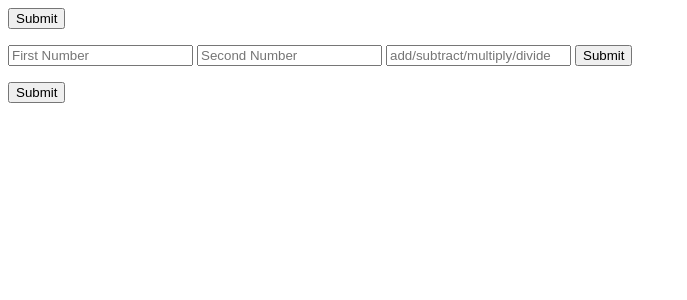
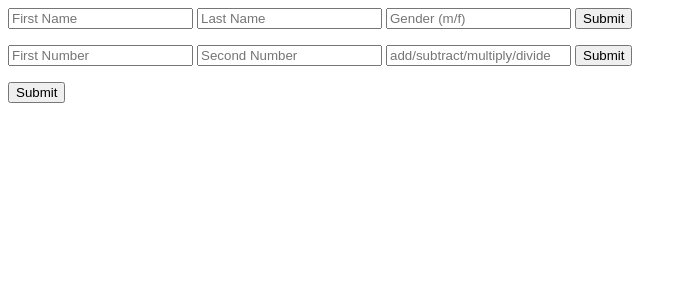
Before and after one commit to knweber/restful-flask, a Flask app: page / in a window 1280 px wide. Shown: the top 300 px of the page, without its empty margins (0-687 px from the left). Run offline with Flask 2, Linux system fonts and the light colour scheme.

Commit message:
Add hello functionality

```diff
--- a/app/templates/index.html
+++ b/app/templates/index.html
@@ -1,12 +1,14 @@
-
-  <form class="hello-form" action="/hello" method="post">
-    <input type="submit">
-  </form>
+<form action="{{ url_for('hello') }}" method="post">
+  <input name="firstname" type="text" placeholder="First Name"/>
+  <input name="lastname" type="text" placeholder="Last Name"/>
+  <input name="gender" type="text" placeholder="Gender (m/f)"/>
+  <input type="submit"/>
+</form>
 
   <form action="{{ url_for('compute') }}" method="post">
     <input name="num1" type="text" placeholder="First Number"/>
-    <input name="num2" type="text" id="num2" placeholder="Second Number"/>
-    <input name="operator" type="text" id="operator" placeholder="add/subtract/multiply/divide"/>
+    <input name="num2" type="text" placeholder="Second Number"/>
+    <input name="operator" type="text" placeholder="add/subtract/multiply/divide"/>
     <input type="submit"/>
   </form>
 
--- a/app/views.py
+++ b/app/views.py
@@ -4,9 +4,9 @@ from datetime import datetime
 
 def convert_name(firstname,lastname,gender):
     if gender.lower() == "m":
-        return "Mr. " + firstname + " " + lastname
+        return "Mr. " + firstname.capitalize() + " " + lastname.capitalize()
     elif gender.lower() == "f":
-        return "Ms. " + firstname + " " + lastname
+        return "Ms. " + firstname.capitalize() + " " + lastname.capitalize()
 
 def math_computation(num1,num2,operator):
     if operator.lower() == "subtract":
@@ -30,10 +30,13 @@ def compute():
     answer = math_computation(num1,num2,operator)
     return render_template('compute.html', answer=answer)
 
-@app.route('/hello', methods=['POST'])
-def hello(firstname,lastname,gender):
+@app.route('/hello', methods=['GET','POST'])
+def hello():
+    firstname = request.form['firstname']
+    lastname = request.form['lastname']
+    gender = request.form['gender']
     name = convert_name(firstname,lastname,gender)
-    return (jsonify({'name':name}), 200)
+    return render_template('hello.html',name=name)
 
 @app.route('/date', methods=['POST'])
 def date():
```
Also changed, not shown: 1 other file.
